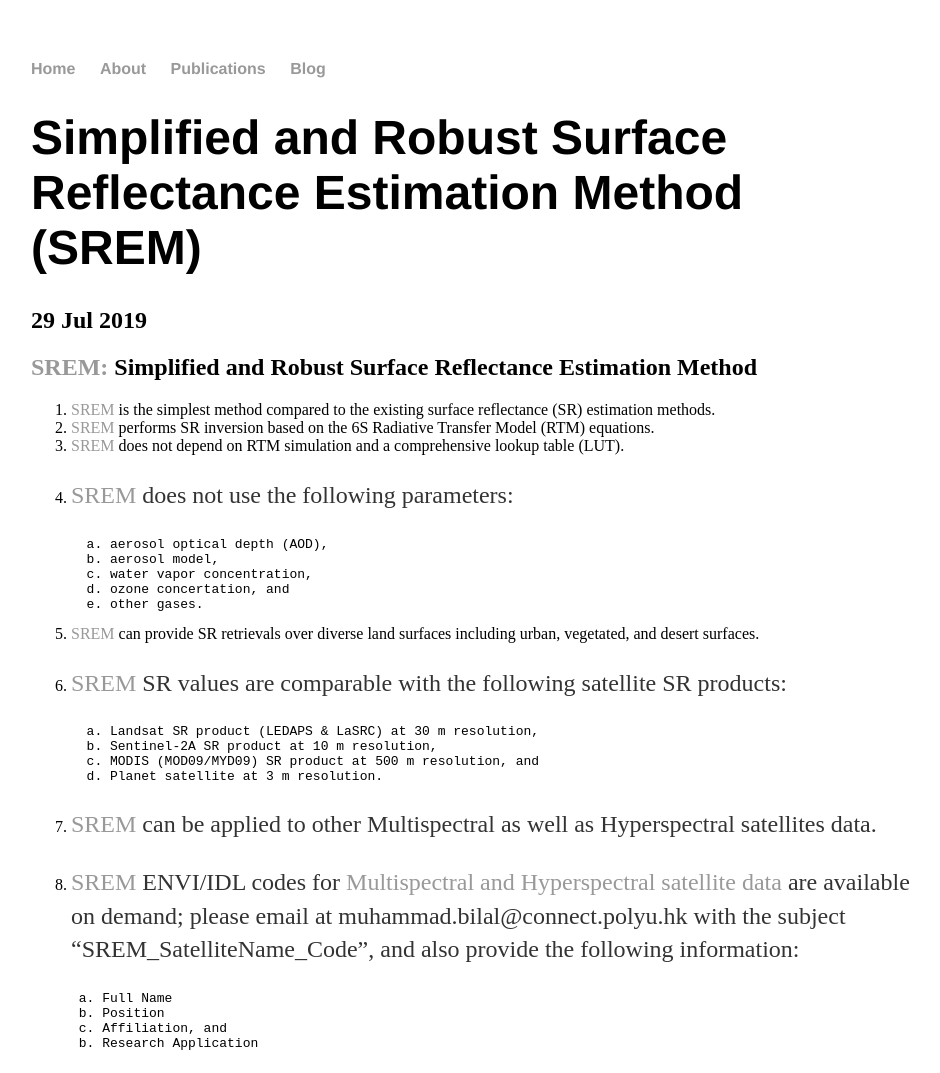
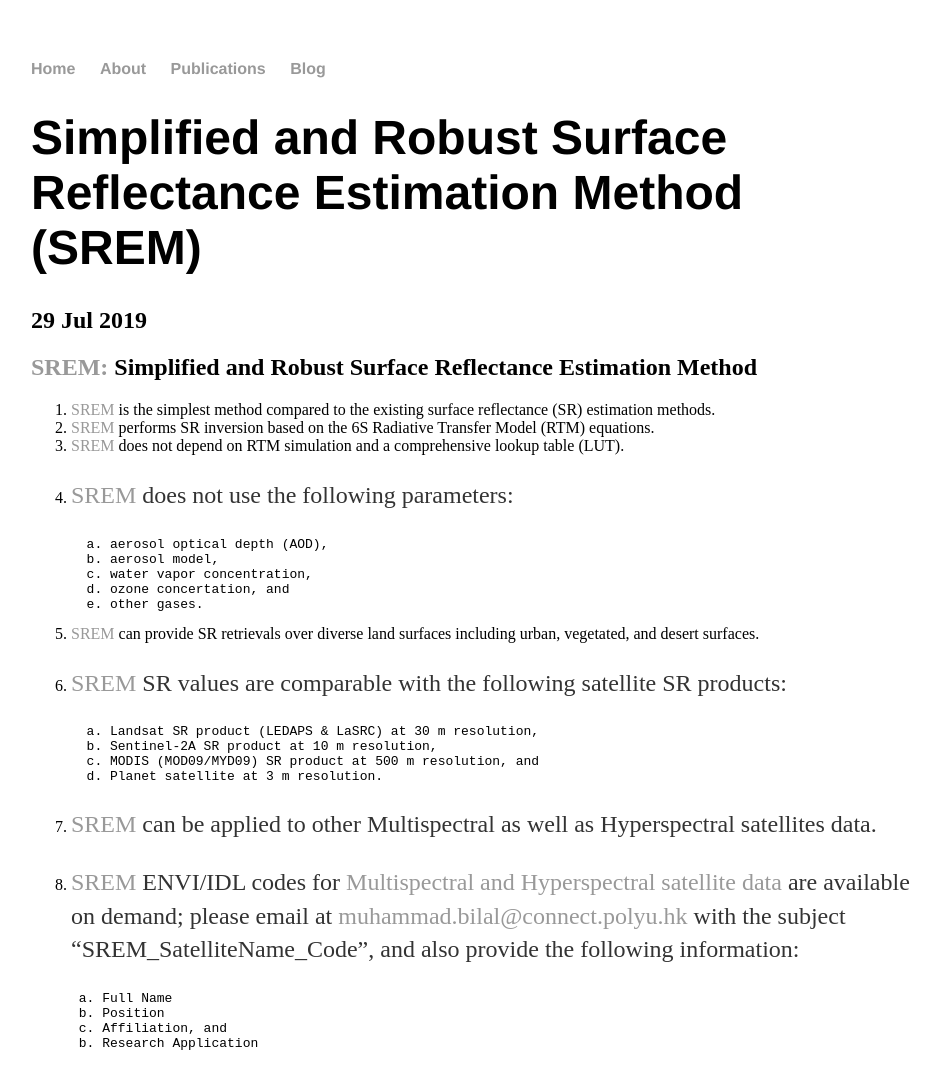
Before and after one commit to rs-DrBilal/rsbilal.github.io, a Jekyll site: the page built from _posts/2019-07-29-SREM.md, in a window 1280 px wide. Shown: the top 1073 px of the page, without its empty margins (161-1101 px from the left). Built offline with Jekyll 4.4.1, drawn with Linux system fonts in a browser that asks for light colours; comment, search, counter and statistics services are not loaded; part of the change alters nothing that is shown; grey boxes are pictures that could not be loaded.

```diff
--- a/_posts/2019-07-29-SREM.md
+++ b/_posts/2019-07-29-SREM.md
@@ -29,7 +29,7 @@ date: 2019-07-29
 
 7.	[SREM](https://www.mdpi.com/2072-4292/11/11/1344)  can be applied to other Multispectral as well as Hyperspectral satellites data.
 
-8.   [SREM](https://www.mdpi.com/2072-4292/11/11/1344)  ENVI/IDL codes for [Multispectral and Hyperspectral satellite data](https://www.mdpi.com/2072-4292/11/11/1344) are available on demand; please email at muhammad.bilal@connect.polyu.hk with the subject “SREM_SatelliteName_Code”, and also provide the following information:
+8.   [SREM](https://www.mdpi.com/2072-4292/11/11/1344)  ENVI/IDL codes for [Multispectral and Hyperspectral satellite data](https://www.mdpi.com/2072-4292/11/11/1344) are available on demand; please email at [muhammad.bilal@connect.polyu.hk](muhammad.bilal@connect.polyu.hk) with the subject “SREM_SatelliteName_Code”, and also provide the following information:
 
           a. Full Name
           b. Position
```
